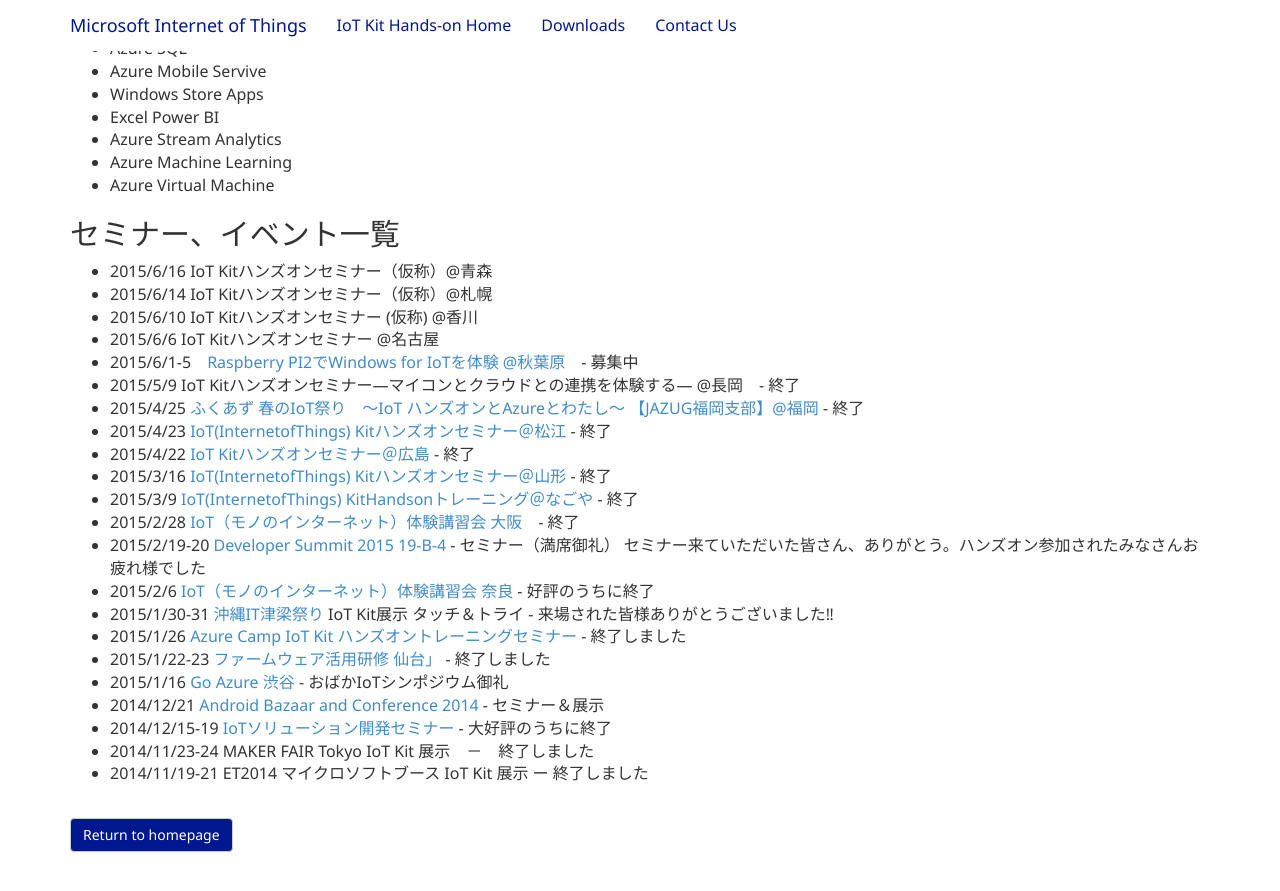
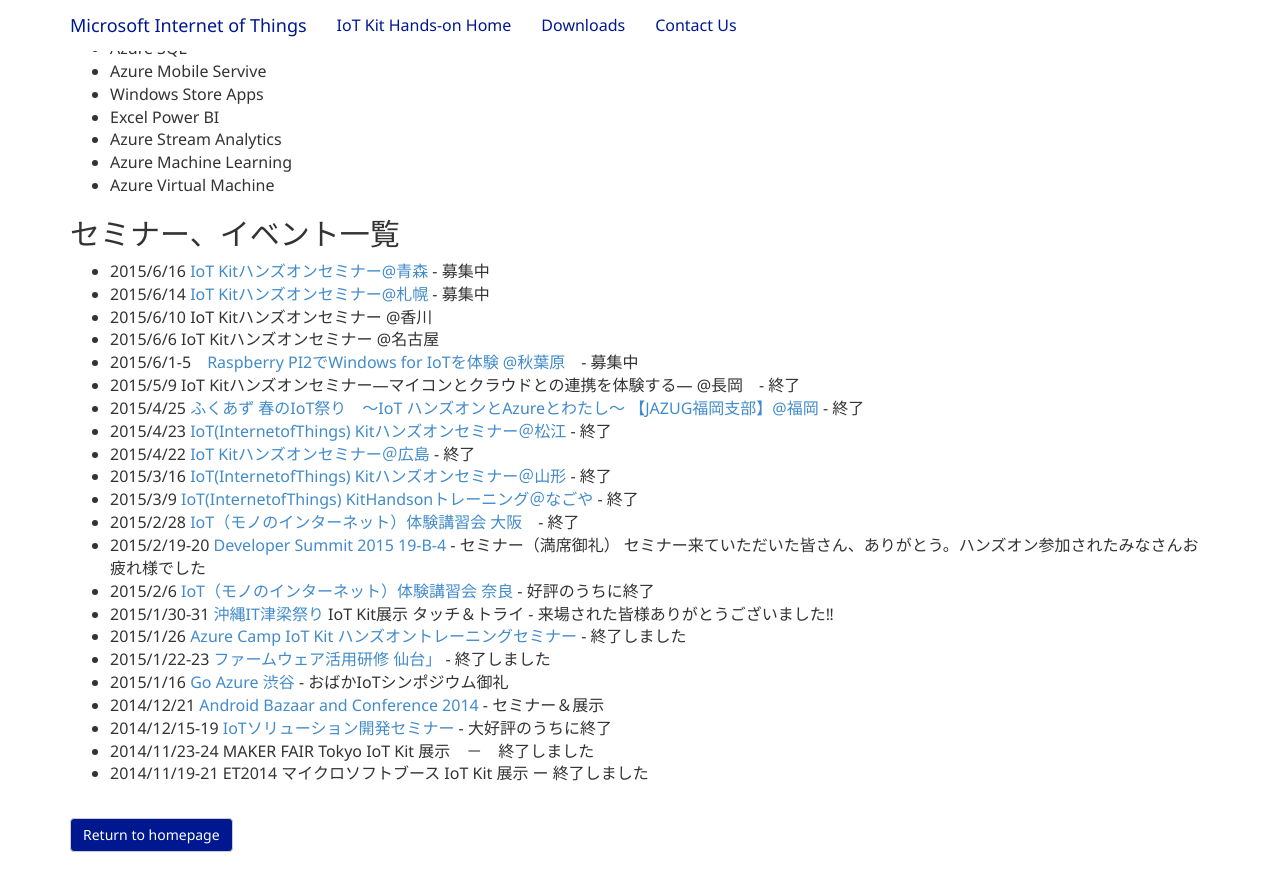
Before and after one commit to ms-iotkithol-jp/ms-iotkithol-jp.github.io, a Jekyll site: the page built from HowToLearn.md, in a window 1280 px wide and 900 px high, scrolled down 748 px. Shown: the top 891 px of the window. Built offline with Jekyll 4.4.1, drawn with Linux system fonts in a browser that asks for light colours.

Commit message:
Update Seminar情報

```diff
--- a/HowToLearn.md
+++ b/HowToLearn.md
@@ -29,9 +29,9 @@
 
 ## セミナー、イベント一覧
 
-* 2015/6/16  IoT Kitハンズオンセミナー（仮称）@青森
-* 2015/6/14  IoT Kitハンズオンセミナー（仮称）@札幌
-* 2015/6/10  IoT Kitハンズオンセミナー (仮称) @香川
+* 2015/6/16  [IoT Kitハンズオンセミナー@青森](https://sites.google.com/site/aomoriiot/H27/1) - 募集中
+* 2015/6/14  [IoT Kitハンズオンセミナー@札幌](http://iot-algyan-do.connpass.com/event/15188/) - 募集中
+* 2015/6/10  IoT Kitハンズオンセミナー @香川
 * 2015/6/6   IoT Kitハンズオンセミナー @名古屋
 * 2015/6/1-5　[Raspberry PI2でWindows for IoTを体験 @秋葉原](http://windows10.connpass.com/)　- 募集中
 * 2015/5/9   IoT Kitハンズオンセミナー―マイコンとクラウドとの連携を体験する― @長岡　- 終了
```
